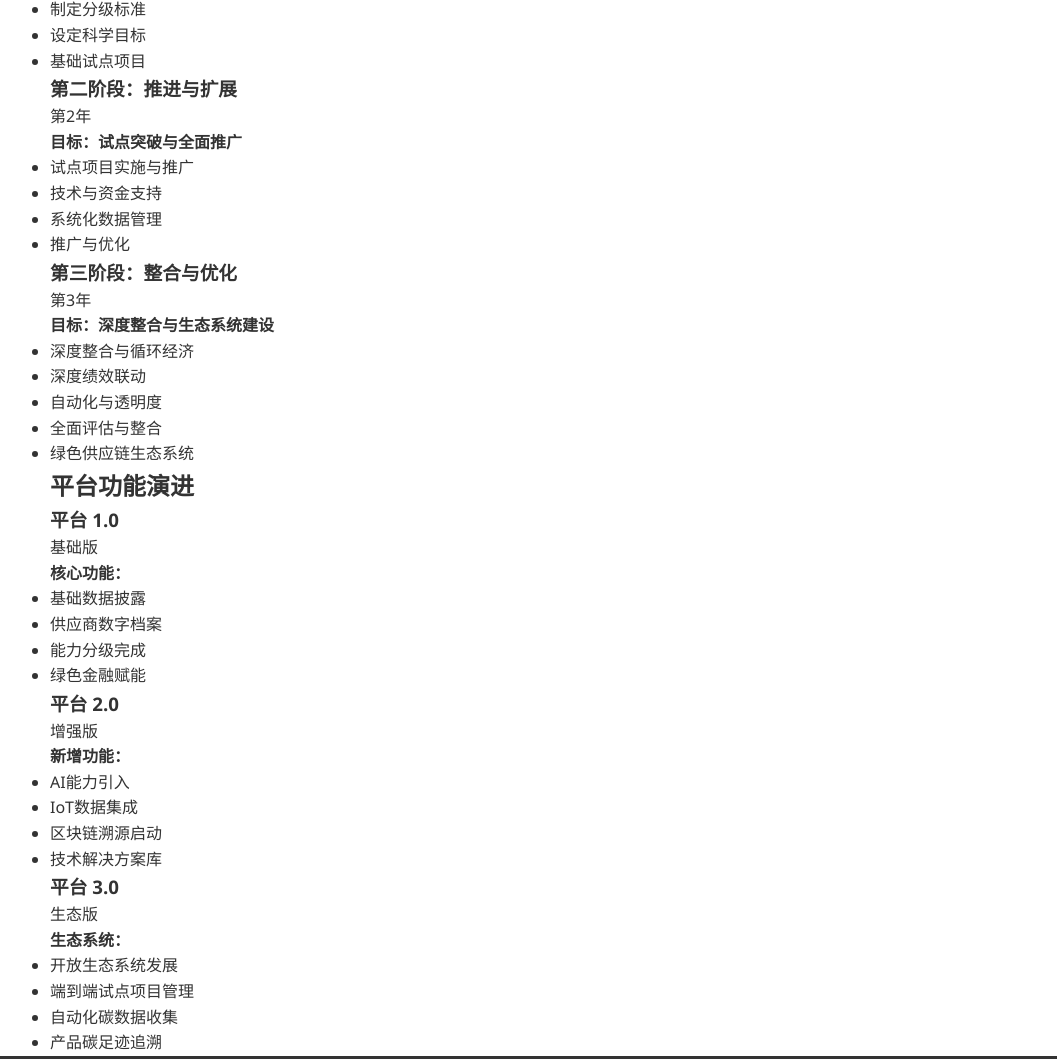
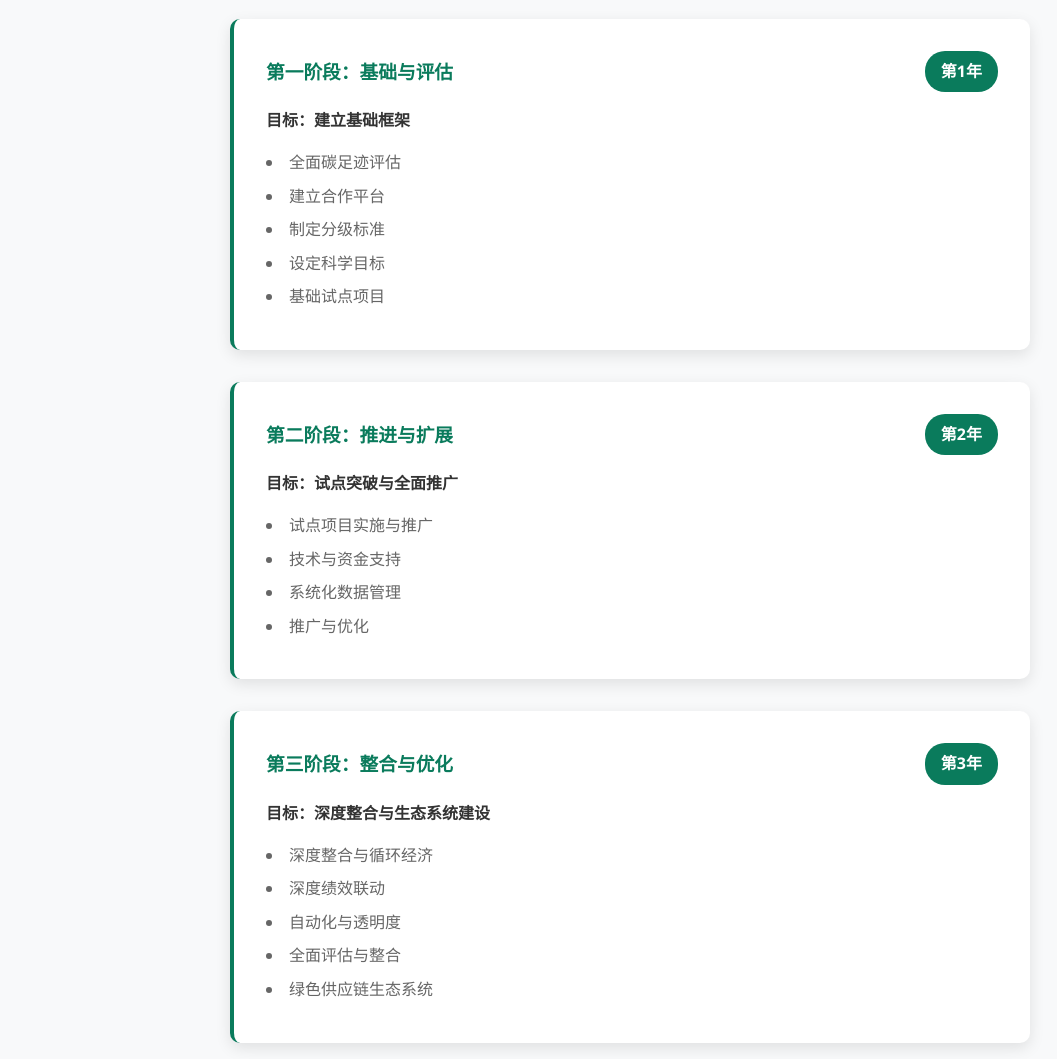
Before and after one commit to Eva2005411/abc-green-chain-websit, a plain HTML site: page index.html in a window 1280 px wide. Shown: the part 1743-2802 px from the top of the page, without its empty margins (10-1067 px from the left). Drawn offline with Linux system fonts and the light colour scheme.

Commit message:
Add styles for strategy and platform sections

```diff
--- a/style.css
+++ b/style.css
@@ -206,3 +206,138 @@ body {
         font-size: 1.2rem;
     }
 }
+/* 战略框架部分 */
+.strategy-section {
+    padding: 80px 0;
+    background: #f8f9fa;
+}
+
+.strategy-section h2 {
+    text-align: center;
+    margin-bottom: 3rem;
+    color: #333;
+    font-size: 2.5rem;
+}
+
+.timeline {
+    max-width: 800px;
+    margin: 0 auto;
+}
+
+.timeline-item {
+    background: white;
+    margin-bottom: 2rem;
+    padding: 2rem;
+    border-radius: 10px;
+    box-shadow: 0 5px 15px rgba(0,0,0,0.1);
+    border-left: 4px solid #0A7B5C;
+}
+
+.timeline-phase {
+    display: flex;
+    justify-content: space-between;
+    align-items: center;
+    margin-bottom: 1rem;
+}
+
+.timeline-phase h3 {
+    color: #0A7B5C;
+    margin: 0;
+}
+
+.timeline-year {
+    background: #0A7B5C;
+    color: white;
+    padding: 0.5rem 1rem;
+    border-radius: 20px;
+    font-weight: bold;
+}
+
+.timeline-content h4 {
+    color: #333;
+    margin-bottom: 1rem;
+}
+
+.timeline-content ul {
+    list-style-position: inside;
+}
+
+.timeline-content li {
+    margin-bottom: 0.5rem;
+    color: #666;
+}
+
+/* 平台功能部分 */
+.platform-section {
+    padding: 80px 0;
+}
+
+.platform-section h2 {
+    text-align: center;
+    margin-bottom: 3rem;
+    color: #333;
+    font-size: 2.5rem;
+}
+
+.platform-evolution {
+    display: grid;
+    grid-template-columns: repeat(auto-fit, minmax(300px, 1fr));
+    gap: 2rem;
+}
+
+.platform-version {
+    background: white;
+    padding: 2rem;
+    border-radius: 10px;
+    box-shadow: 0 5px 15px rgba(0,0,0,0.1);
+    text-align: center;
+    transition: transform 0.3s;
+}
+
+.platform-version:hover {
+    transform: translateY(-5px);
+}
+
+.version-header {
+    margin-bottom: 1.5rem;
+    padding-bottom: 1rem;
+    border-bottom: 2px solid #f0f0f0;
+}
+
+.version-header h3 {
+    color: #333;
+    margin-bottom: 0.5rem;
+}
+
+.version-badge {
+    background: #0A7B5C;
+    color: white;
+    padding: 0.3rem 1rem;
+    border-radius: 15px;
+    font-size: 0.9rem;
+    font-weight: bold;
+}
+
+.version-features h4 {
+    color: #0A7B5C;
+    margin-bottom: 1rem;
+}
+
+.version-features ul {
+    list-style: none;
+    text-align: left;
+}
+
+.version-features li {
+    margin-bottom: 0.5rem;
+    padding-left: 1.5rem;
+    position: relative;
+}
+
+.version-features li:before {
+    content: "✓";
+    color: #0A7B5C;
+    font-weight: bold;
+    position: absolute;
+    left: 0;
+}
```
